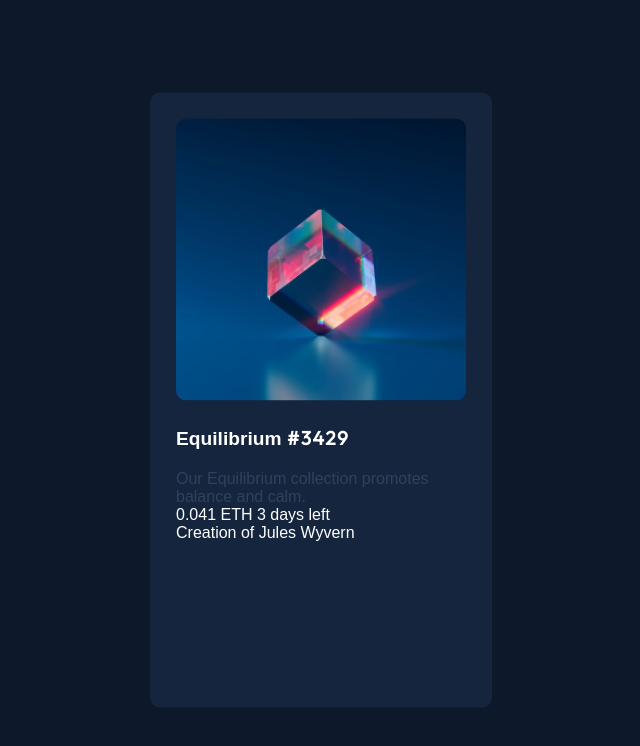
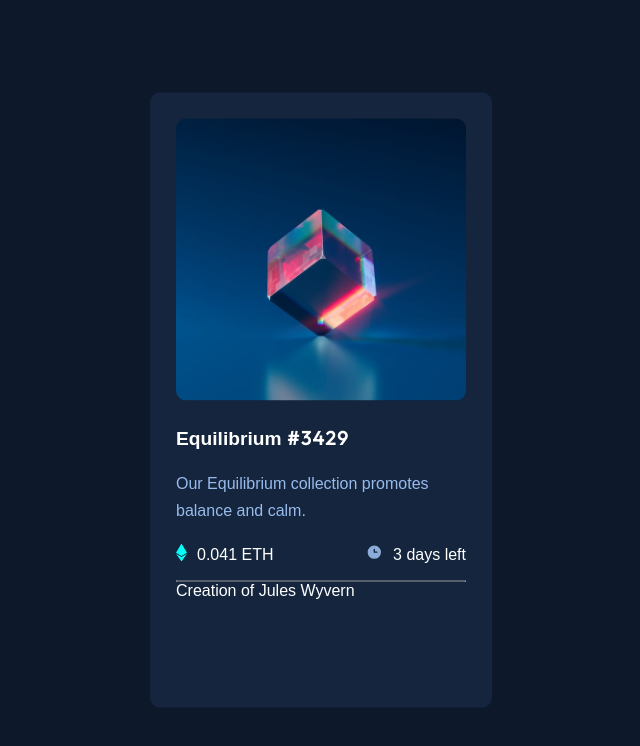
Before and after one commit to dyegohrq/cartao-nft, a plain HTML site: page index.html in a window 1280 px wide. Shown: the whole page, without its empty margins (319-959 px from the left). Drawn offline with Linux system fonts and the light colour scheme.

Commit message:
alinhamento da lista

```diff
--- a/estilos/style.css
+++ b/estilos/style.css
@@ -89,8 +89,40 @@ h1 {
 }
 
 .texto {
-    color: hsla(215, 26%, 38%, 0.521);
+    color: rgb(152, 187, 236);
+    font-size: 16px;
+    line-height: 1.7em;
+    margin-bottom: 20px;
 }
+
+ul {
+    display: flex;
+    list-style: none;
+    justify-content: space-between;
+    align-items: center;
+    padding-bottom: 15px;
+}
+
+.esquerda {
+    display: flex;
+    align-items: center;
+}
+
+.esquerda::before {
+    content: url(../imagens/icon-ethereum.svg);
+    padding-right: 10px;
+}
+
+.direita {
+    display: flex;
+    align-items: center;
+}
+
+.direita::before {
+    content: url(../imagens/icon-clock.svg);
+    padding-right: 10px;
+}
+
 footer {
     display: none;
 }
--- a/index.html
+++ b/index.html
@@ -20,10 +20,13 @@
             <div class="texto">
                 <p>Our Equilibrium collection promotes balance and calm.</p>
             </div>
-            <div class="">
-                <span>0.041 ETH</span>
-                <span>3 days left</span>
+            <div class="eth">
+                <ul>
+                    <li class="esquerda">0.041 ETH</li>
+                    <li class="direita">3 days left</li>
+                </ul>
             </div>
+            <hr size="1">
             <div class="">
                 <p>Creation of Jules Wyvern</p>
             </div>
```
